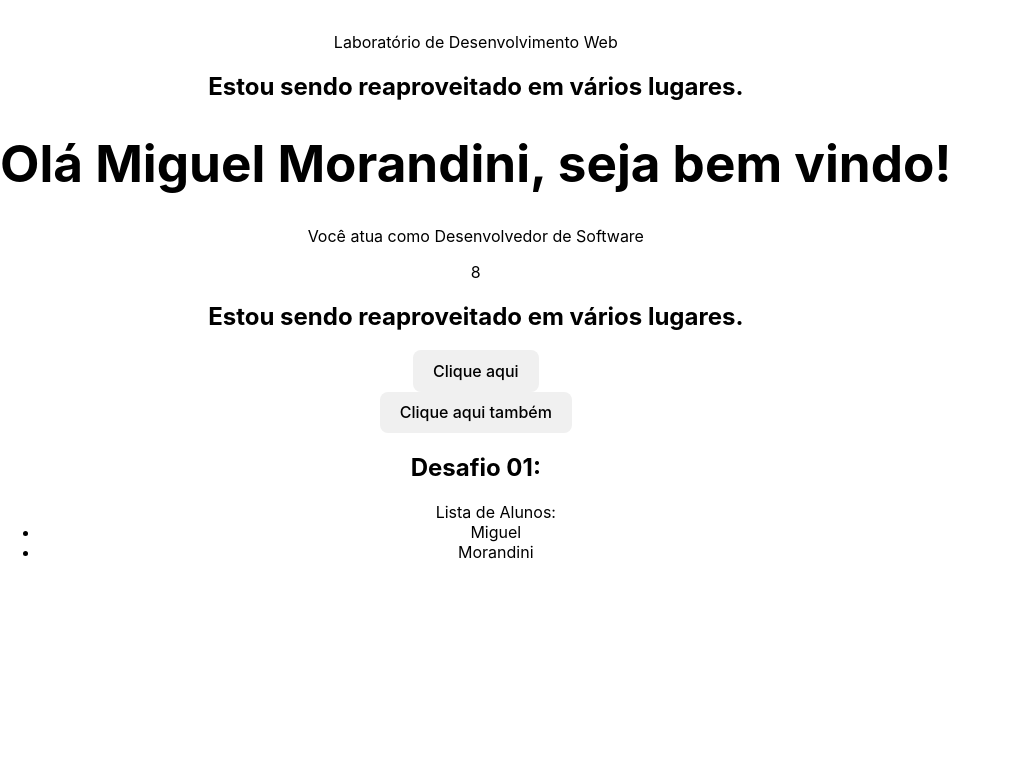
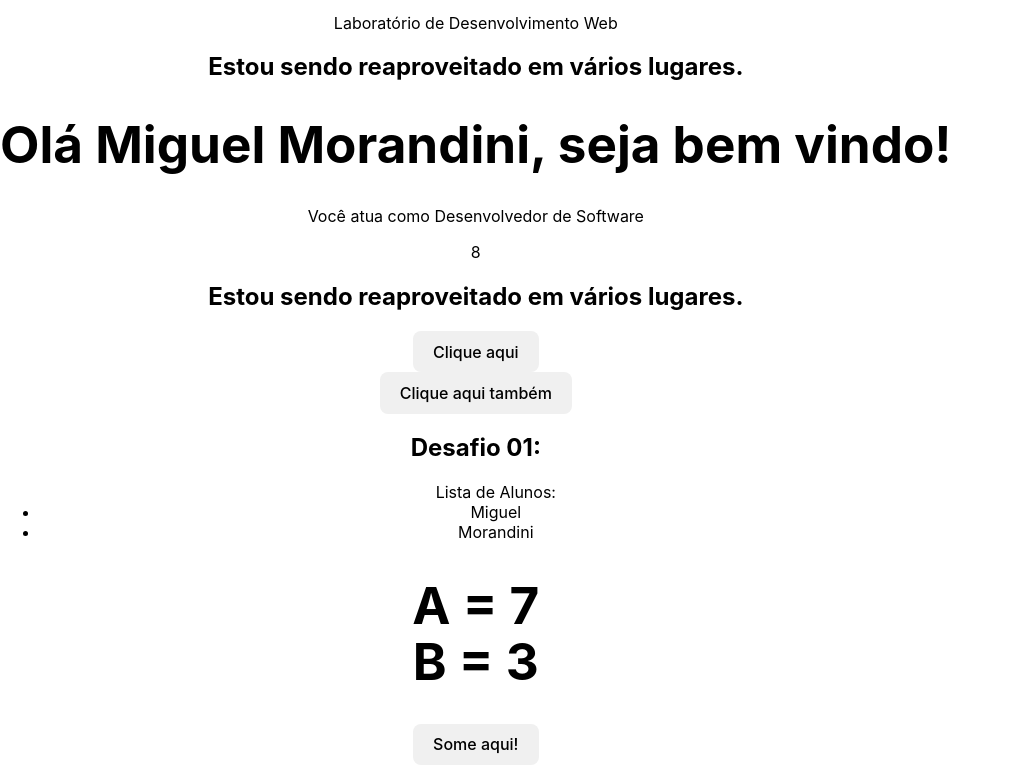
Before and after one commit to miguelmorandini/laboratorio-desenvolvimento-web, a React (Create React App) app: page / in a window 1280 px wide. Shown: the part 203-968 px from the top of the page, without its empty margins (0-1009 px from the left). Before the commit the page ends 800 px from the top, so only its background shows below. Built offline with nearby package versions, Linux system fonts and the light colour scheme.

Commit message:
ldw-desafio02

```diff
--- a/src/App.js
+++ b/src/App.js
@@ -3,6 +3,7 @@ import FirstComponent from './components/FirstComponent';
 import TemplateExpression from './components/TemplateExpression';
 import MyComponent from './components/MyComponent';
 import Event from "./components/Event";
+import Challenge from './components/Challenge';
 
 function App() {
   return (
@@ -21,6 +22,7 @@ function App() {
         <li>Morandini</li>
       </ul>
 
+      <Challenge />
     </div>
   );
 }
--- /dev/null
+++ b/src/components/Challenge.js
@@ -0,0 +1,18 @@
+const Challenge = () => {
+    const a = 7
+    const b = 3
+
+    return (
+        <div>
+            <div>
+            <h1>A = {a} <br/> B = {b}</h1>
+            </div>
+
+            <div>
+            <button onClick={() => console.log(`A soma de ${a} + ${b} é igual a ${a+b}`)}>Some aqui!</button>
+            </div>
+        </div>
+    )
+}
+
+export default Challenge;
```
